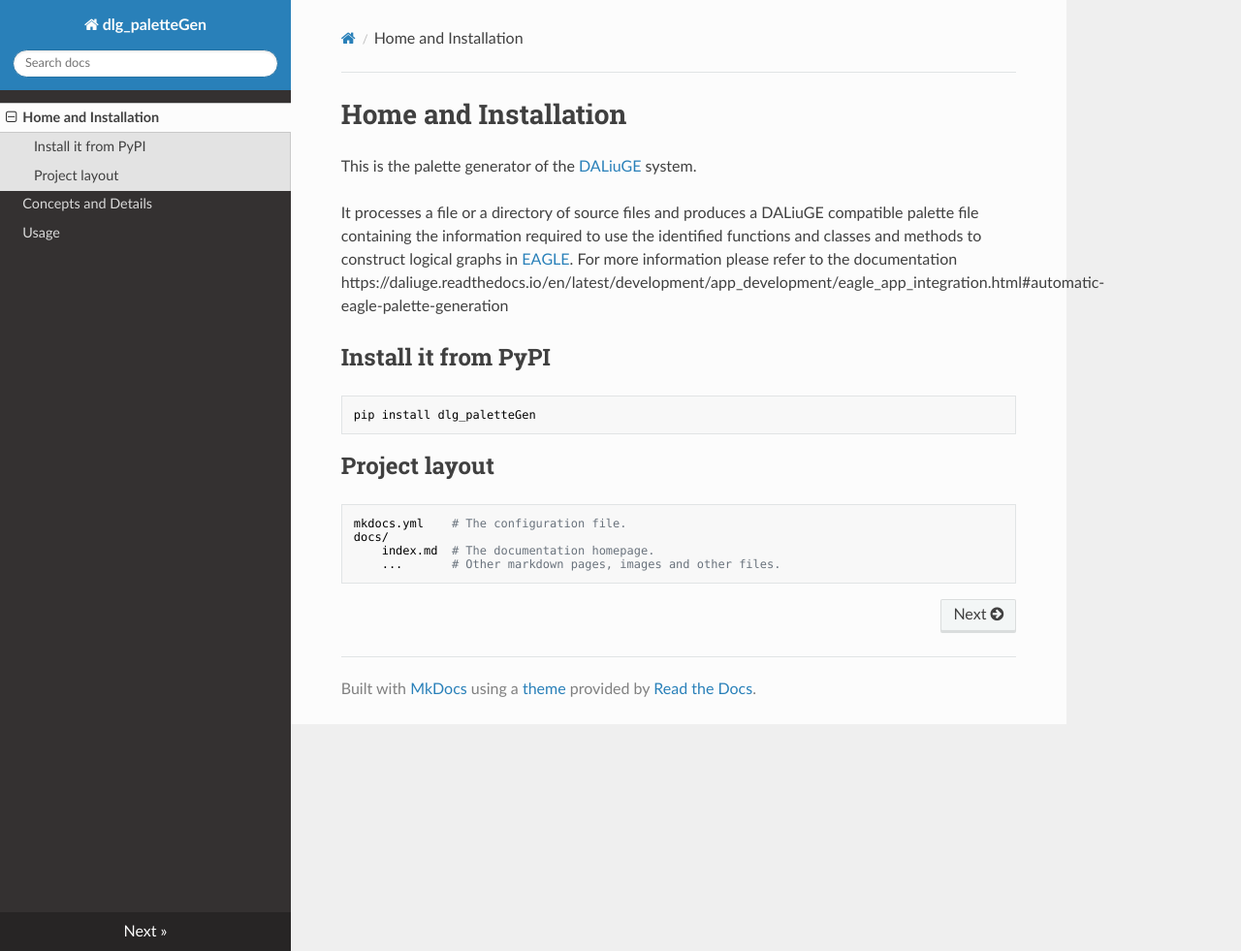
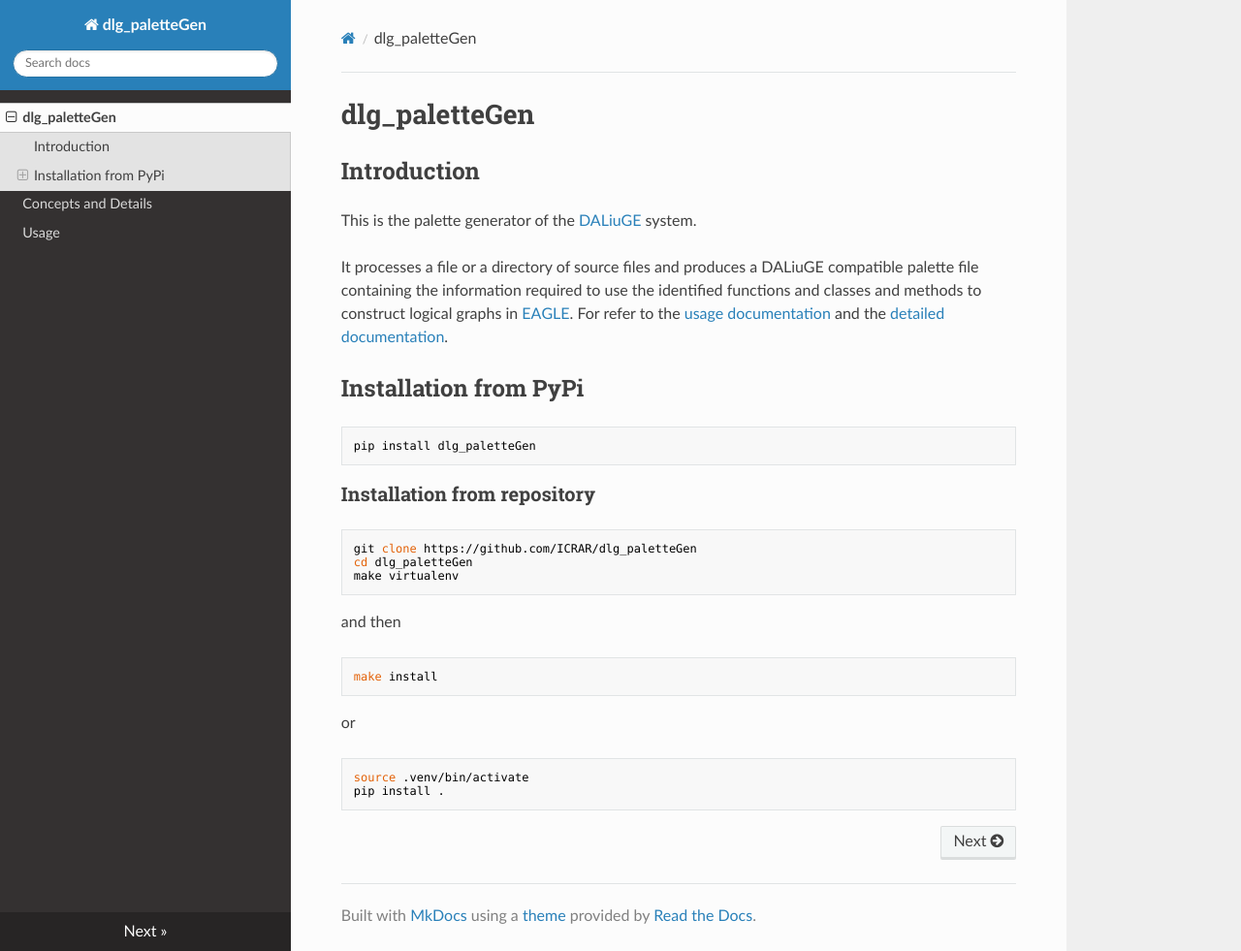
Before and after one commit to ICRAR/dlg_paletteGen, an MkDocs documentation site: the page built from docs/index.md, in a window 1280 px wide and 981 px high. Shown: the whole window at 97% size. Built offline with MkDocs 1.6.1, drawn with Linux system fonts in a browser that asks for light colours; nearby versions of some CDN libraries.

Commit message:
Updated documentation

````diff
--- a/docs/index.md
+++ b/docs/index.md
@@ -1,22 +1,34 @@
-# Home and Installation
+# dlg_paletteGen
+
+## Introduction
 
 This is the palette generator of the [DALiuGE](https://daliuge.readthedocs.io) system.
 
 It processes a file or a directory of source files and
 produces a DALiuGE compatible palette file containing the
 information required to use the identified functions and classes and methods to construct logical graphs in [EAGLE](https://eagle-dlg.readthedocs.io).
-For more information please refer to the documentation
-https://daliuge.readthedocs.io/en/latest/development/app_development/eagle_app_integration.html#automatic-eagle-palette-generation
+For refer to the [usage documentation](
+https://ICRAR.github.io/dlg_palette/Usage) and the [detailed documentation](
+https://ICRAR.github.io/dlg_palette/Concept).
 
-## Install it from PyPI
+## Installation from PyPi
 
 ```bash
 pip install dlg_paletteGen
 ```
+### Installation from repository
 
-## Project layout
-
-    mkdocs.yml    # The configuration file.
-    docs/
-        index.md  # The documentation homepage.
-        ...       # Other markdown pages, images and other files.
+```bash
+git clone https://github.com/ICRAR/dlg_paletteGen
+cd dlg_paletteGen
+make virtualenv
+```
+and then
+```
+make install
+```
+or
+```
+source .venv/bin/activate
+pip install .
+```
````
Also changed, not shown: docs/Usage.md (+1 -1 lines), 1 other file.
